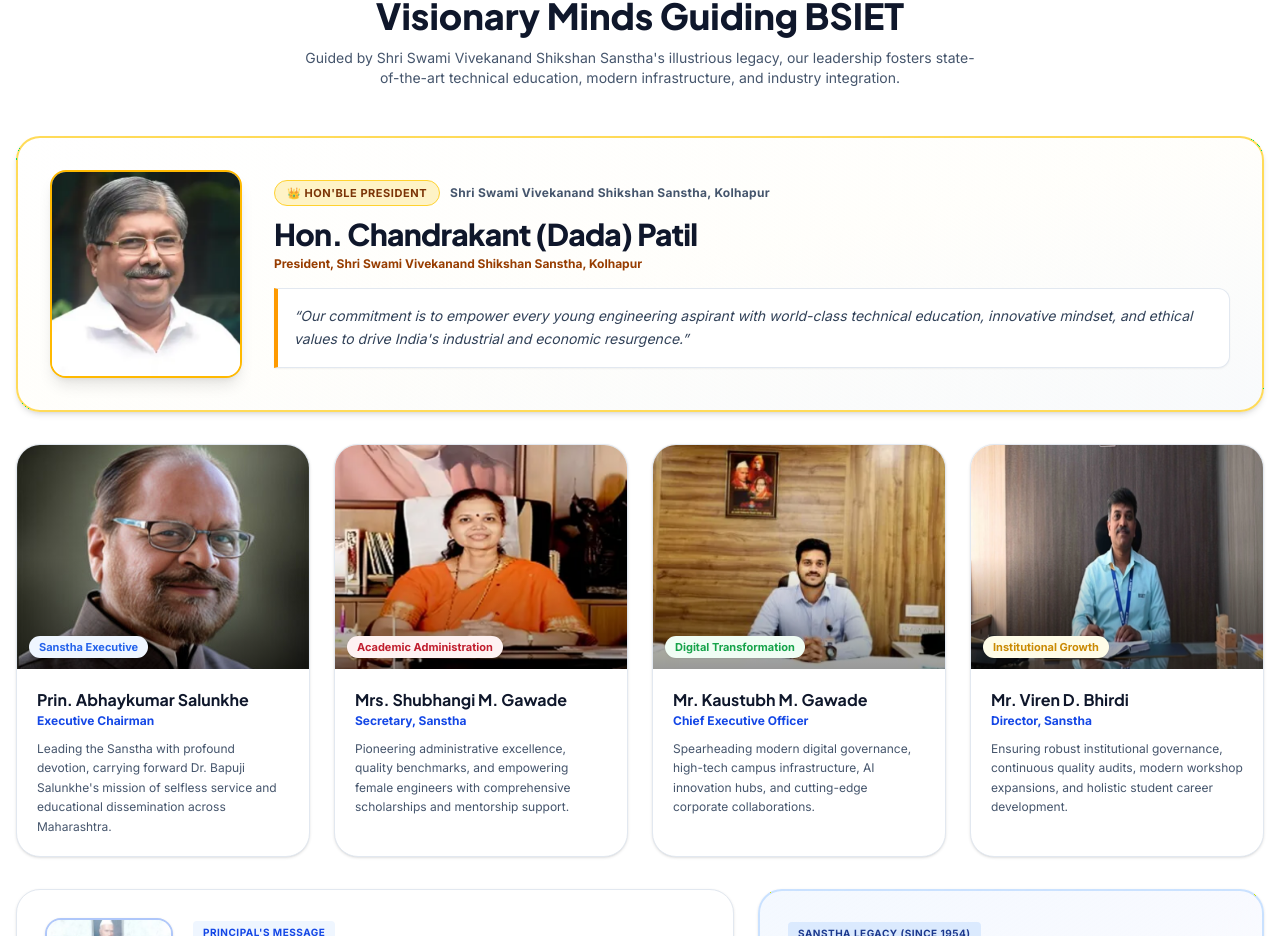
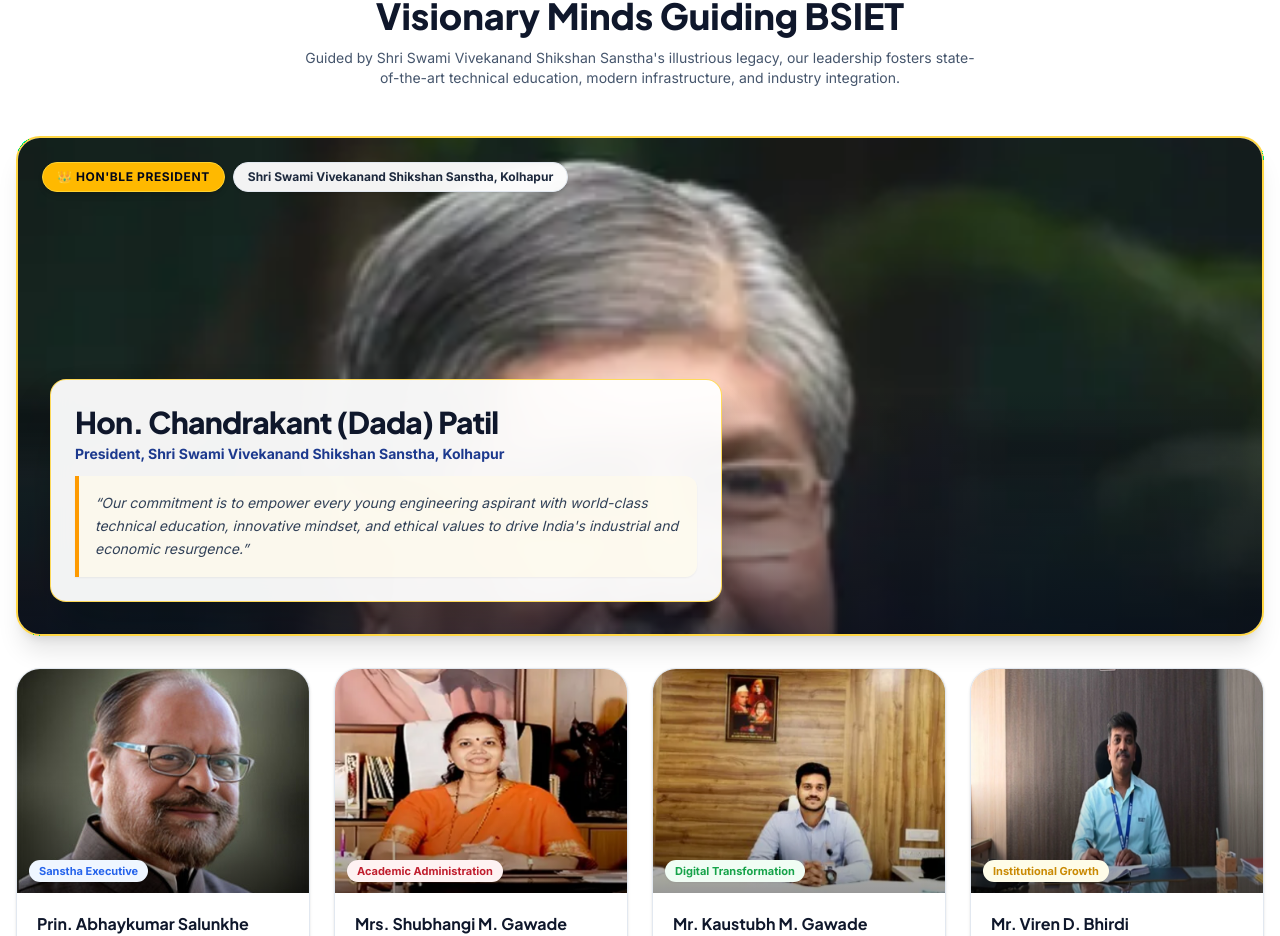
Before and after one commit to Techwolf78/bsiet, a Next.js app: page / in a window 1280 px wide. Shown: the part 5504-6440 px from the top of the page. Built offline with nearby package versions, Linux system fonts and the light colour scheme.

Commit message:
feat(leadership): convert Hon. Chandrakant Patil card to Bento style with full photo and overlaid message

```diff
--- a/components/home/BentoLeadership.tsx
+++ b/components/home/BentoLeadership.tsx
@@ -18,40 +18,47 @@
           </p>
         </div>
 
-        {/* 1. PRESIDENT EXECUTIVE SPOTLIGHT (Light Regal Theme) */}
-        <div className="bg-gradient-to-br from-white via-amber-50/20 to-slate-50 text-slate-900 rounded-3xl p-6 sm:p-8 border-2 border-amber-300/80 shadow-md relative overflow-hidden mb-8 group">
-          <div className="relative z-10 flex flex-col md:flex-row items-center gap-6 sm:gap-8">
-            {/* President Portrait */}
-            <div className="relative w-40 h-44 sm:w-48 sm:h-52 rounded-2xl overflow-hidden border-2 border-amber-400 shadow-lg shrink-0 bg-white">
+        {/* 1. PRESIDENT HERO BENTO CARD (Full Photo with Overlaid Message) */}
+        <div className="relative rounded-3xl overflow-hidden border-2 border-amber-300/90 shadow-xl mb-8 group bg-gradient-to-br from-amber-50/40 via-white to-slate-100 min-h-[460px] sm:min-h-[500px] flex items-end">
+          {/* Whole Photo covering the Bento card */}
           <Image
             src={HERO_LEADER.image}
             alt={HERO_LEADER.name}
             fill
-                className="object-cover object-top group-hover:scale-105 transition-transform duration-500"
-                sizes="(max-width: 640px) 160px, 192px"
+            priority
+            className="object-cover object-top sm:object-right-top group-hover:scale-105 transition-transform duration-700"
+            sizes="(max-width: 1024px) 100vw, 1200px"
           />
-            </div>
 
-            {/* Info & Quote */}
-            <div className="flex-1 text-center md:text-left">
-              <div className="flex flex-wrap items-center justify-center md:justify-start gap-2.5 mb-2.5">
-                <span className="bg-amber-100 text-amber-900 border border-amber-300 text-[11px] font-bold uppercase tracking-wider px-3 py-1 rounded-full">
+          {/* Vignette Scrim for depth and contrast */}
+          <div className="absolute inset-0 bg-gradient-to-t from-slate-950/60 via-transparent to-transparent pointer-events-none" />
+
+          {/* Top Floating Badge */}
+          <div className="absolute top-4 sm:top-6 left-4 sm:left-6 z-10 flex flex-wrap items-center gap-2">
+            <span className="bg-amber-400 text-slate-950 font-extrabold text-xs uppercase tracking-wider px-3.5 py-1.5 rounded-full shadow-md border border-amber-300">
               👑 Hon&apos;ble President
             </span>
-                <span className="text-xs text-slate-600 font-bold tracking-wide">
+            <span className="bg-white/95 backdrop-blur-md text-slate-800 font-bold text-xs px-3.5 py-1.5 rounded-full shadow-sm hidden sm:inline-block border border-slate-200">
               Shri Swami Vivekanand Shikshan Sanstha, Kolhapur
             </span>
           </div>
 
+          {/* Over That Photo: The Message Card */}
+          <div className="relative z-10 w-full p-4 sm:p-6 lg:p-8">
+            <div className="bg-white/95 backdrop-blur-md rounded-2xl p-5 sm:p-6 border border-amber-300/80 shadow-2xl max-w-2xl">
+              <span className="text-[11px] font-bold text-amber-800 uppercase tracking-wider block mb-1 sm:hidden">
+                Shri Swami Vivekanand Shikshan Sanstha, Kolhapur
+              </span>
+
               <h3 className="text-2xl sm:text-3xl font-extrabold text-slate-900 tracking-tight mb-1">
                 {HERO_LEADER.name}
               </h3>
-              <p className="text-xs text-amber-800 font-bold mb-4">
+              <p className="text-xs sm:text-sm font-bold text-blue-900 mb-3">
                 {HERO_LEADER.role}
               </p>
 
               {/* Quote */}
-              <div className="bg-white border border-slate-200 border-l-4 border-l-amber-500 rounded-r-xl p-4 shadow-xs text-left">
+              <div className="bg-amber-50/70 border-l-4 border-amber-500 rounded-r-xl p-3.5 sm:p-4 shadow-xs">
                 <p className="text-slate-700 text-xs sm:text-sm leading-relaxed italic">
                   &ldquo;{HERO_LEADER.quote}&rdquo;
                 </p>
```
Lines whose indentation alone changed are shown as unchanged.
